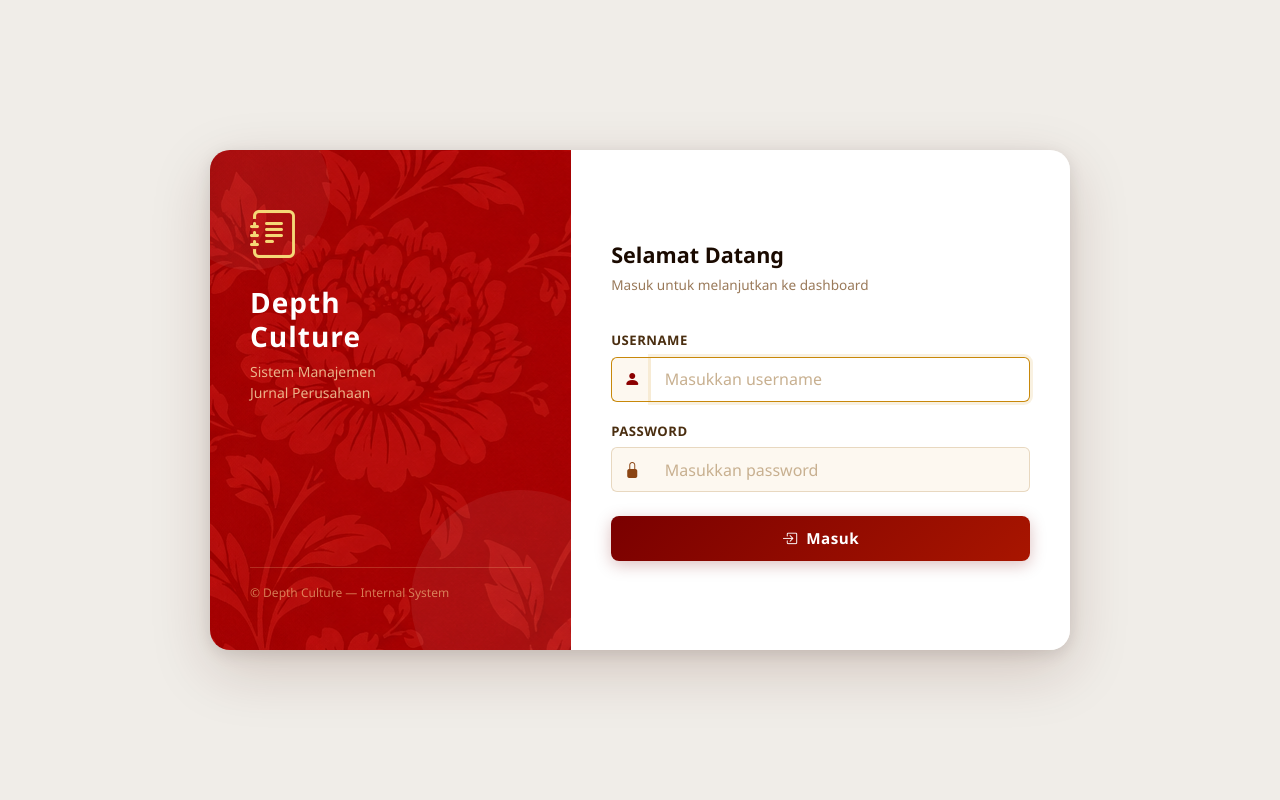
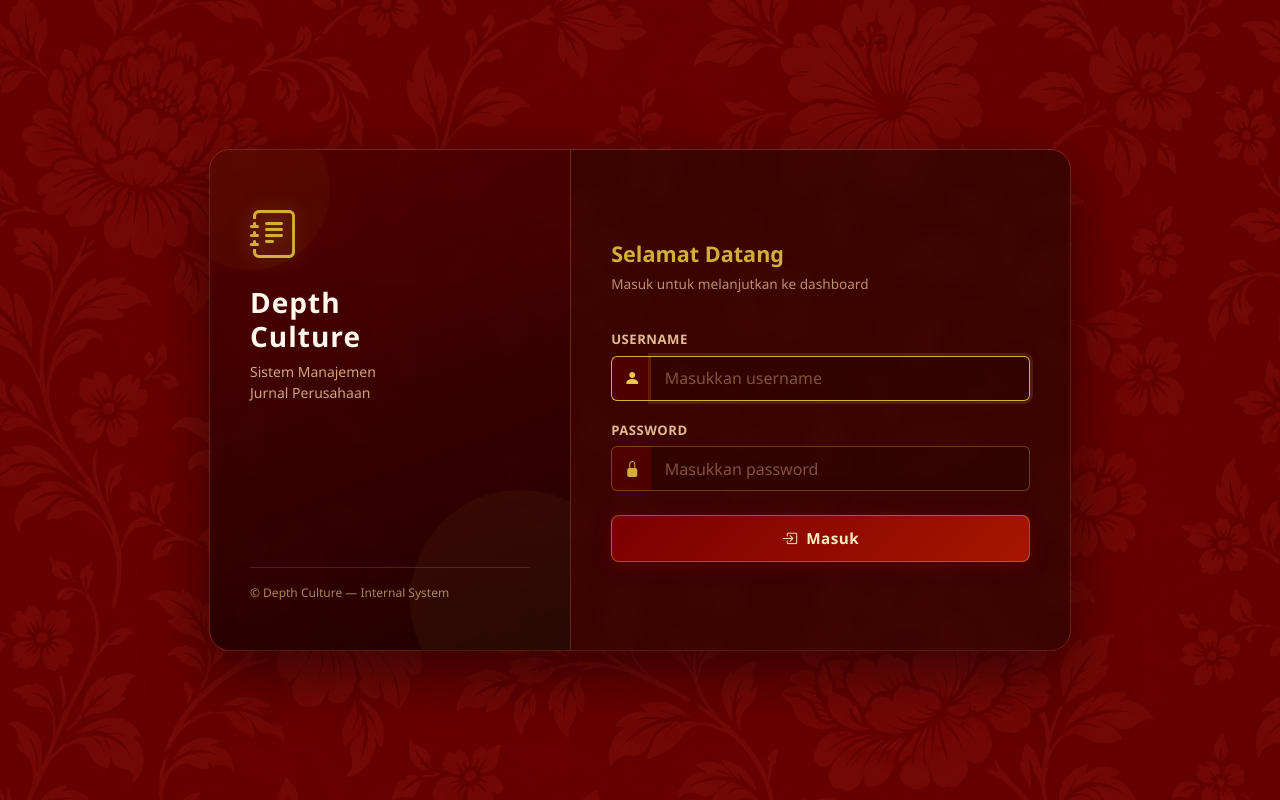
Before and after one commit to denidatanalis-max/depth2, a Django app: page /login/ in a window 1280 px wide. Run offline with Django 5.2, Linux system fonts and the light colour scheme.

Commit message:
043730042026

```diff
--- a/journal/views.py
+++ b/journal/views.py
@@ -10,8 +10,6 @@ from .forms import JournalCreateForm, JournalUploadForm, JournalUploadWithAbstra
 
 def login_view(request):
     if request.user.is_authenticated:
-        if request.user.is_superuser:
-            return redirect('/admin/')
         return redirect('dashboard')
     if request.method == 'POST':
         username = request.POST.get('username')
--- a/templates/login.html
+++ b/templates/login.html
@@ -15,11 +15,26 @@
             display: flex;
             align-items: center;
             justify-content: center;
-            background: #f0ede8;
+            background-image: url("{% static 'img/background_login2.png' %}");
+            background-size: cover;
+            background-position: center;
+            background-repeat: no-repeat;
+            background-attachment: fixed;
             font-family: 'Segoe UI', sans-serif;
+            position: relative;
+        }
+
+        body::before {
+            content: '';
+            position: fixed;
+            inset: 0;
+            background: rgba(5, 0, 0, 0.45);
+            z-index: 0;
         }
 
         .login-box {
+            position: relative;
+            z-index: 1;
             display: flex;
             width: 860px;
             max-width: 95vw;
@@ -27,22 +42,23 @@
             border-radius: 20px;
             overflow: hidden;
             box-shadow:
-                0 20px 60px rgba(80, 20, 0, 0.18),
-                0 4px 16px rgba(0, 0, 0, 0.1);
+                0 20px 60px rgba(0, 0, 0, 0.5),
+                0 0 0 1px rgba(212, 175, 55, 0.25);
         }
 
         /* ── Panel kiri — brand ── */
         .panel-left {
             width: 42%;
-            background:
-                linear-gradient(rgba(0,0,0,0.10), rgba(0,0,0,0.10)),
-                url("{% static 'img/background_login2.png' %}");
+            background: linear-gradient(160deg, rgba(80, 0, 0, 0.80) 0%, rgba(20, 0, 0, 0.88) 100%);
+            border-right: 1px solid rgba(212, 175, 55, 0.25);
             padding: 3rem 2.5rem;
             display: flex;
             flex-direction: column;
             justify-content: space-between;
             position: relative;
             overflow: hidden;
+            backdrop-filter: blur(6px);
+            -webkit-backdrop-filter: blur(6px);
         }
 
         .panel-left::after {
@@ -53,7 +69,7 @@
             width: 220px;
             height: 220px;
             border-radius: 50%;
-            background: rgba(255, 255, 255, 0.06);
+            background: rgba(212, 175, 55, 0.05);
         }
 
         .panel-left::before {
@@ -64,7 +80,7 @@
             width: 160px;
             height: 160px;
             border-radius: 50%;
-            background: rgba(255, 255, 255, 0.05);
+            background: rgba(212, 175, 55, 0.04);
         }
 
         .brand-area {
@@ -74,13 +90,14 @@
 
         .brand-icon {
             font-size: 3rem;
-            color: #f5d877;
+            color: #d4af37;
             display: block;
             margin-bottom: 1rem;
+            filter: drop-shadow(0 0 10px rgba(212, 175, 55, 0.4));
         }
 
         .brand-title {
-            color: #ffffff;
+            color: #fff8ee;
             font-size: 1.75rem;
             font-weight: 700;
             letter-spacing: 1px;
@@ -88,7 +105,7 @@
         }
 
         .brand-subtitle {
-            color: rgba(255, 235, 180, 0.75);
+            color: rgba(255, 220, 170, 0.75);
             font-size: 0.875rem;
             margin-top: 0.5rem;
             line-height: 1.5;
@@ -97,16 +114,18 @@
         .panel-tagline {
             position: relative;
             z-index: 1;
-            color: rgba(255, 220, 150, 0.55);
+            color: rgba(255, 220, 150, 0.60);
             font-size: 0.75rem;
-            border-top: 1px solid rgba(255, 220, 150, 0.2);
+            border-top: 1px solid rgba(212, 175, 55, 0.2);
             padding-top: 1rem;
         }
 
         /* ── Panel kanan — form ── */
         .panel-right {
             flex: 1;
-            background: #ffffff;
+            background: rgba(25, 5, 0, 0.55);
+            backdrop-filter: blur(8px);
+            -webkit-backdrop-filter: blur(8px);
             padding: 3rem 2.5rem;
             display: flex;
             flex-direction: column;
@@ -114,20 +133,20 @@
         }
 
         .form-heading {
-            color: #1a0a00;
+            color: #d4af37;
             font-size: 1.35rem;
             font-weight: 700;
             margin-bottom: 0.25rem;
         }
 
         .form-subheading {
-            color: #9a7a5a;
+            color: rgba(255, 220, 170, 0.65);
             font-size: 0.85rem;
             margin-bottom: 2rem;
         }
 
         .form-label {
-            color: #4a2e10;
+            color: rgba(255, 220, 170, 0.85);
             font-size: 0.82rem;
             font-weight: 600;
             margin-bottom: 0.35rem;
@@ -136,50 +155,51 @@
         }
 
         .input-group-text {
-            background: #fdf8f0;
-            border: 1.5px solid #e8d8c0;
+            background: rgba(100, 0, 0, 0.45);
+            border: 1px solid rgba(212, 175, 55, 0.35);
             border-right: none;
-            color: #8b4513;
+            color: #d4af37;
         }
 
         .form-control {
-            background: #fdf8f0;
-            border: 1.5px solid #e8d8c0;
+            background: rgba(35, 5, 0, 0.40);
+            border: 1px solid rgba(212, 175, 55, 0.35);
             border-left: none;
-            color: #1a0a00;
+            color: #fff8ee;
             padding: 0.6rem 0.85rem;
         }
 
-        .form-control::placeholder { color: #c8b090; }
+        .form-control::placeholder { color: rgba(255, 200, 150, 0.40); }
 
         .form-control:focus {
-            background: #fff;
-            border-color: #c8880a;
-            box-shadow: 0 0 0 3px rgba(200, 136, 10, 0.12);
-            color: #1a0a00;
+            background: rgba(40, 5, 0, 0.50);
+            border-color: #d4af37;
+            box-shadow: 0 0 0 3px rgba(212, 175, 55, 0.15);
+            color: #fff8ee;
         }
 
         .input-group:focus-within .input-group-text {
-            border-color: #c8880a;
-            color: #8b0000;
+            border-color: #d4af37;
+            color: #f0c84a;
         }
 
         .btn-login {
             background: linear-gradient(135deg, #7a0000, #a81500);
-            border: none;
-            color: #fff;
+            border: 1px solid rgba(212, 175, 55, 0.45);
+            color: #ffeebb;
             font-weight: 600;
             font-size: 0.95rem;
             letter-spacing: 0.5px;
             padding: 0.7rem;
             border-radius: 8px;
             transition: all 0.2s ease;
-            box-shadow: 0 4px 16px rgba(120, 0, 0, 0.25);
+            box-shadow: 0 4px 16px rgba(120, 0, 0, 0.35);
         }
 
         .btn-login:hover {
-            background: linear-gradient(135deg, #8b0000, #c01a00);
-            box-shadow: 0 6px 20px rgba(140, 0, 0, 0.35);
+            background: linear-gradient(135deg, #9a0000, #cc0000);
+            border-color: #d4af37;
+            box-shadow: 0 6px 20px rgba(160, 0, 0, 0.5);
             transform: translateY(-1px);
             color: #fff;
         }
@@ -187,18 +207,18 @@
         .btn-login:active { transform: translateY(0); }
 
         .alert {
-            background: #fff5f5;
-            border: 1px solid #fbb;
-            color: #8b0000;
+            background: rgba(80, 0, 0, 0.40);
+            border: 1px solid rgba(212, 175, 55, 0.3);
+            color: #ffb3b3;
             font-size: 0.85rem;
             border-radius: 8px;
             padding: 0.65rem 0.85rem;
         }
 
         .alert-success {
-            background: #f0fff4;
-            border-color: #9ae6b4;
-            color: #276749;
+            background: rgba(0, 60, 20, 0.40);
+            border-color: rgba(77, 255, 140, 0.3);
+            color: #a8ffcc;
         }
 
         /* Responsive: stack di mobile */
```
Also changed, not shown: templates/base.html (+14 -14 lines), templates/public/journal_detail.html (+12 -12 lines), templates/public/journal_list.html (+16 -16 lines).
